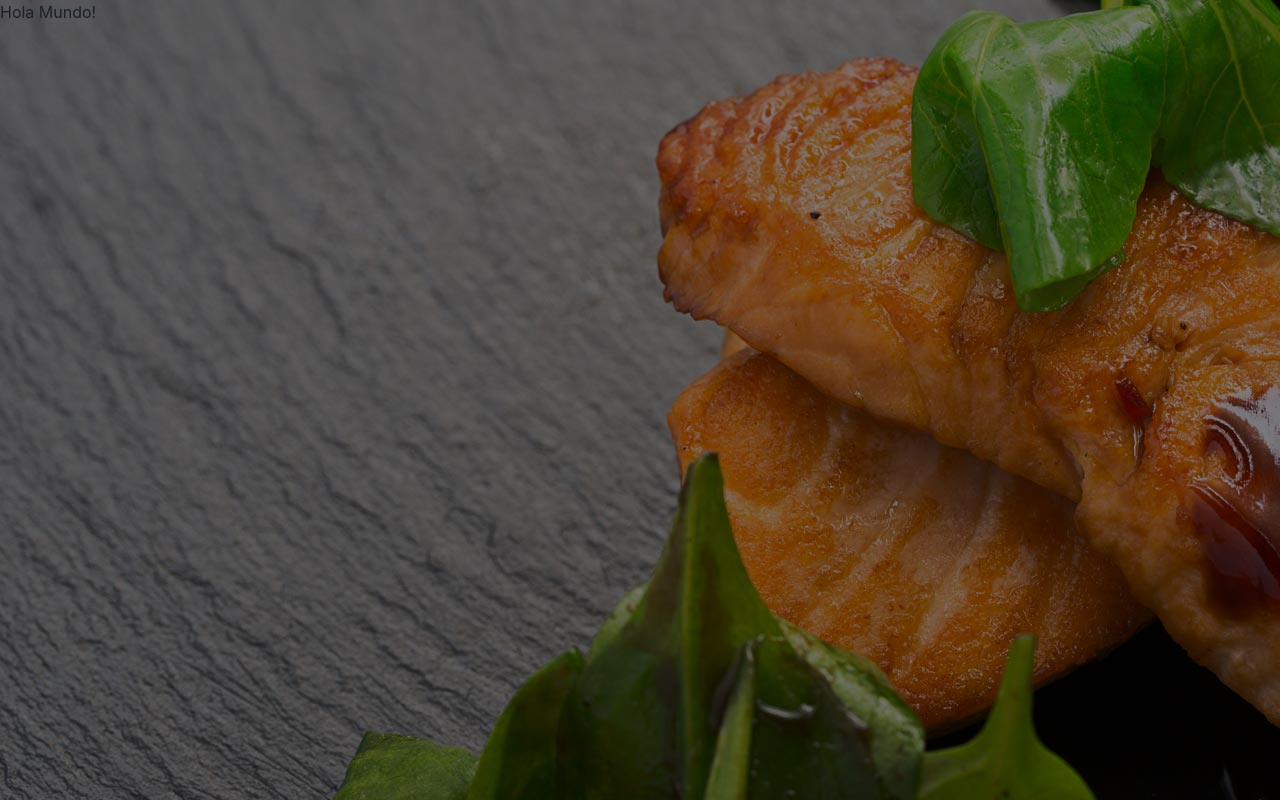
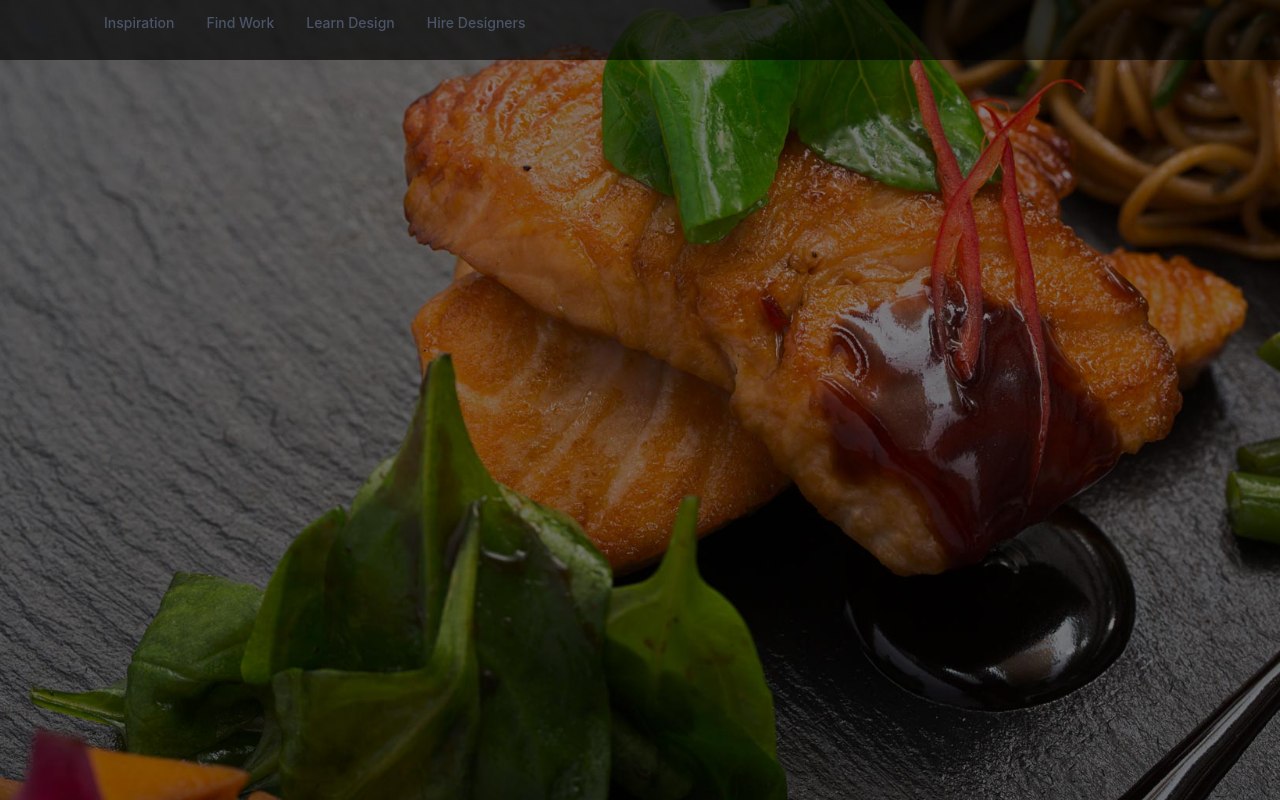
Before and after one commit to FrancoCarrizoDev/sushi-token-frontend, a Next.js app: page / in a window 1280 px wide. Built offline with nearby package versions, Linux system fonts and the light colour scheme.

Commit message:
adding navbar mobile first

```diff
--- a/components/ui/MainLayout.tsx
+++ b/components/ui/MainLayout.tsx
@@ -1,7 +1,9 @@
-import { Box } from '@chakra-ui/react'
+import { Box, Flex, Heading } from '@chakra-ui/react'
 import Head from 'next/head'
 import { FC, ReactNode } from 'react'
-
+import { Navbar } from './Navbar'
+import { BiRestaurant } from 'react-icons/bi'
+import WithSubnavigation from './NavbarPrueba'
 interface Props {
   title: string
   pageDescription: string
@@ -22,16 +24,42 @@ export const MainLayout: FC<Props> = ({ children, title, pageDescription, imageF
 
         {imageFullUrl && <meta name='og:image' content={imageFullUrl} />}
       </Head>
-      <Box minH='100vh' backgroundImage={'url(/assets/banner.jpg)'}>
-        <nav>{/* <Navbar /> */}</nav>
-
-        {/* <SideMenu /> */}
-
-        <main>{children}</main>
+      <Box
+        minH='100vh'
+        backgroundImage={'url(/assets/banner.jpg)'}
+        backgroundPosition='center'
+        backgroundSize={'cover'}
+      >
+        <WithSubnavigation />
+        <Box width={'90%'} margin='0 auto' padding='30px 0' as='header'>
+          <main>{children}</main>
+        </Box>
       </Box>
 
-      {/* Footer */}
       <footer>{/* TODO: mi custom footer */}</footer>
     </>
   )
 }
+
+/*
+
+ <Heading
+                as='h1'
+                size='xl'
+                color={'white'}
+                fontWeight='600'
+                display={'flex'}
+                alignItems='center'
+              >
+                <Box
+                  as='span'
+                  padding={2}
+                  backgroundColor='hsl(18deg 86% 48%)'
+                  borderRadius={'full'}
+                  marginRight={2}
+                >
+                  <BiRestaurant size={'30px'} />
+                </Box>{' '}
+                SushiToken
+              </Heading>
+*/
--- /dev/null
+++ b/components/ui/Navbar.tsx
@@ -0,0 +1,47 @@
+import { ChevronDownIcon } from '@chakra-ui/icons'
+import { Box, Link, List, ListItem } from '@chakra-ui/react'
+import NextLink from 'next/link'
+
+interface IMenuItem {
+  name: string
+  slug: string
+}
+
+const menu: IMenuItem[] = [
+  {
+    name: 'Home',
+    slug: 'home'
+  },
+  {
+    name: 'Our Food',
+    slug: 'our-food'
+  },
+  {
+    name: 'Order Now',
+    slug: 'order-now'
+  },
+  {
+    name: 'Location',
+    slug: 'locations'
+  },
+  {
+    name: 'Reserve',
+    slug: 'reserve'
+  }
+]
+
+export const Navbar = () => {
+  return (
+    <List>
+      {menu.map((link) => (
+        <ListItem key={link.slug}>
+          <NextLink href={link.slug} passHref>
+            <Link color='white' fontSize={'large'} fontWeight={'semibold'}>
+              {link.name}
+            </Link>
+          </NextLink>
+        </ListItem>
+      ))}
+    </List>
+  )
+}
--- /dev/null
+++ b/components/ui/NavbarPrueba.tsx
@@ -0,0 +1,251 @@
+import {
+  Box,
+  Flex,
+  Text,
+  IconButton,
+  Button,
+  Stack,
+  Collapse,
+  Icon,
+  Link,
+  Popover,
+  PopoverTrigger,
+  PopoverContent,
+  useColorModeValue,
+  useBreakpointValue,
+  useDisclosure
+} from '@chakra-ui/react'
+import { HamburgerIcon, CloseIcon, ChevronDownIcon, ChevronRightIcon } from '@chakra-ui/icons'
+
+export default function WithSubnavigation() {
+  const { isOpen, onToggle } = useDisclosure()
+
+  return (
+    <Box>
+      <Flex
+        bg={'blackAlpha.700'}
+        color={'white'}
+        minH={'60px'}
+        py={{ base: 2 }}
+        px={{ base: 4 }}
+        align={'center'}
+      >
+        <Flex flex={{ base: 1, md: 'auto' }} display={{ base: 'flex', md: 'none' }}>
+          <Text
+            textAlign={useBreakpointValue({ base: 'center', md: 'left' })}
+            fontFamily={'heading'}
+            color={'white'}
+          >
+            Logo
+          </Text>
+        </Flex>
+        <Flex flex={{ base: 1 }} justify={{ base: 'end', md: 'start' }}>
+          <IconButton
+            onClick={onToggle}
+            icon={isOpen ? <CloseIcon w={3} h={3} /> : <HamburgerIcon w={5} h={5} />}
+            variant={'ghost'}
+            aria-label={'Toggle Navigation'}
+          />
+          <Flex display={{ base: 'none', md: 'flex' }} ml={10}>
+            <DesktopNav />
+          </Flex>
+        </Flex>
+      </Flex>
+
+      <Collapse in={isOpen} animateOpacity>
+        <MobileNav />
+      </Collapse>
+    </Box>
+  )
+}
+
+const DesktopNav = () => {
+  const linkColor = useColorModeValue('gray.600', 'gray.200')
+  const linkHoverColor = useColorModeValue('gray.800', 'white')
+  const popoverContentBgColor = useColorModeValue('white', 'gray.800')
+
+  return (
+    <Stack direction={'row'} spacing={4}>
+      {NAV_ITEMS.map((navItem) => (
+        <Box key={navItem.label}>
+          <Popover trigger={'hover'} placement={'bottom-start'}>
+            <PopoverTrigger>
+              <Link
+                p={2}
+                href={navItem.href ?? '#'}
+                fontSize={'sm'}
+                fontWeight={500}
+                color={linkColor}
+                _hover={{
+                  textDecoration: 'none',
+                  color: linkHoverColor
+                }}
+              >
+                {navItem.label}
+              </Link>
+            </PopoverTrigger>
+
+            {navItem.children && (
+              <PopoverContent
+                border={0}
+                boxShadow={'xl'}
+                bg={popoverContentBgColor}
+                p={4}
+                rounded={'xl'}
+                minW={'sm'}
+              >
+                <Stack>
+                  {navItem.children.map((child) => (
+                    <DesktopSubNav key={child.label} {...child} />
+                  ))}
+                </Stack>
+              </PopoverContent>
+            )}
+          </Popover>
+        </Box>
+      ))}
+    </Stack>
+  )
+}
+
+const DesktopSubNav = ({ label, href, subLabel }: NavItem) => {
+  return (
+    <Link
+      href={href}
+      role={'group'}
+      display={'block'}
+      p={2}
+      rounded={'md'}
+      _hover={{ bg: useColorModeValue('pink.50', 'gray.900') }}
+    >
+      <Stack direction={'row'} align={'center'}>
+        <Box>
+          <Text transition={'all .3s ease'} _groupHover={{ color: 'pink.400' }} fontWeight={500}>
+            {label}
+          </Text>
+          <Text fontSize={'sm'}>{subLabel}</Text>
+        </Box>
+        <Flex
+          transition={'all .3s ease'}
+          transform={'translateX(-10px)'}
+          opacity={0}
+          _groupHover={{ opacity: '100%', transform: 'translateX(0)' }}
+          justify={'flex-end'}
+          align={'center'}
+          flex={1}
+        >
+          <Icon color={'pink.400'} w={5} h={5} as={ChevronRightIcon} />
+        </Flex>
+      </Stack>
+    </Link>
+  )
+}
+
+const MobileNav = () => {
+  return (
+    <Stack bg={'blackAlpha.700'} p={4} display={{ md: 'none' }}>
+      {NAV_ITEMS.map((navItem) => (
+        <MobileNavItem key={navItem.label} {...navItem} />
+      ))}
+    </Stack>
+  )
+}
+
+const MobileNavItem = ({ label, children, href }: NavItem) => {
+  const { isOpen, onToggle } = useDisclosure()
+
+  return (
+    <Stack spacing={4} onClick={children && onToggle}>
+      <Flex
+        py={2}
+        as={Link}
+        href={href ?? '#'}
+        justify={'space-between'}
+        align={'center'}
+        _hover={{
+          textDecoration: 'none'
+        }}
+      >
+        <Text fontWeight={600} color={'white'}>
+          {label}
+        </Text>
+        {children && (
+          <Icon
+            as={ChevronDownIcon}
+            color='white'
+            transition={'all .25s ease-in-out'}
+            transform={isOpen ? 'rotate(180deg)' : ''}
+            w={6}
+            h={6}
+          />
+        )}
+      </Flex>
+
+      <Collapse in={isOpen} animateOpacity style={{ marginTop: '0!important' }}>
+        <Stack
+          mt={2}
+          pl={4}
+          borderLeft={1}
+          borderStyle={'solid'}
+          borderColor={'gray.200'}
+          align={'start'}
+        >
+          {children &&
+            children.map((child) => (
+              <Link key={child.label} py={2} href={child.href} color='white'>
+                {child.label}
+              </Link>
+            ))}
+        </Stack>
+      </Collapse>
+    </Stack>
+  )
+}
+
+interface NavItem {
+  label: string
+  subLabel?: string
+  children?: Array<NavItem>
+  href?: string
+}
+
+const NAV_ITEMS: Array<NavItem> = [
+  {
+    label: 'Inspiration',
+    children: [
+      {
+        label: 'Explore Design Work',
+        subLabel: 'Trending Design to inspire you',
+        href: '#'
+      },
+      {
+        label: 'New & Noteworthy',
+        subLabel: 'Up-and-coming Designers',
+        href: '#'
+      }
+    ]
+  },
+  {
+    label: 'Find Work',
+    children: [
+      {
+        label: 'Job Board',
+        subLabel: 'Find your dream design job',
+        href: '#'
+      },
+      {
+        label: 'Freelance Projects',
+        subLabel: 'An exclusive list for contract work',
+        href: '#'
+      }
+    ]
+  },
+  {
+    label: 'Learn Design',
+    href: '#'
+  },
+  {
+    label: 'Hire Designers',
+    href: '#'
+  }
+]
--- a/components/ui/index.ts
+++ b/components/ui/index.ts
@@ -1 +1,2 @@
 export * from './MainLayout'
+export * from './Navbar'
--- a/package.json
+++ b/package.json
@@ -11,6 +11,7 @@
   },
   "dependencies": {
     "@apollo/client": "^3.6.9",
+    "@chakra-ui/icons": "^2.0.2",
     "@chakra-ui/react": "^2.2.1",
     "@emotion/react": "^11",
     "@emotion/styled": "^11",
@@ -20,6 +21,7 @@
     "next": "12.1.6",
     "react": "18.2.0",
     "react-dom": "18.2.0",
+    "react-icons": "^4.4.0",
     "react-redux": "^8.0.2"
   },
   "devDependencies": {
--- a/pages/index.tsx
+++ b/pages/index.tsx
@@ -22,7 +22,7 @@ const Home: NextPage = () => {
 
   return (
     <MainLayout title='Main Page' pageDescription='Suhi Page'>
-      <h1>Hola Mundo!</h1>
+      <></>
     </MainLayout>
   )
 }
--- /dev/null
+++ b/pages/locations/index.tsx
@@ -0,0 +1,5 @@
+const location = () => {
+  return <div>location</div>
+}
+
+export default location
```
Also changed, not shown: 1 other file (tests, documents, lock files or other folders).
